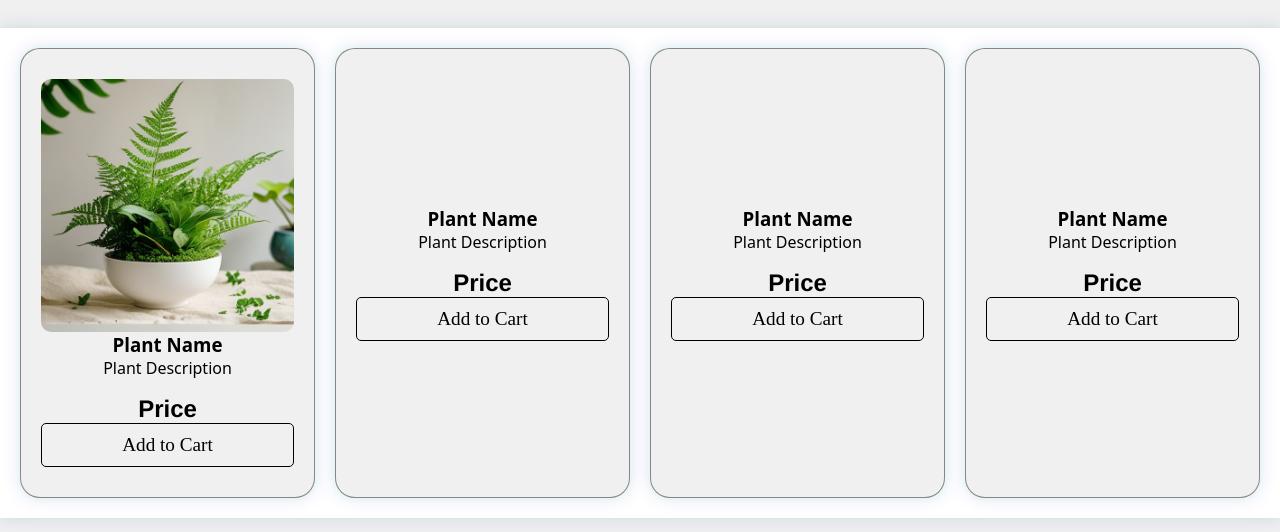
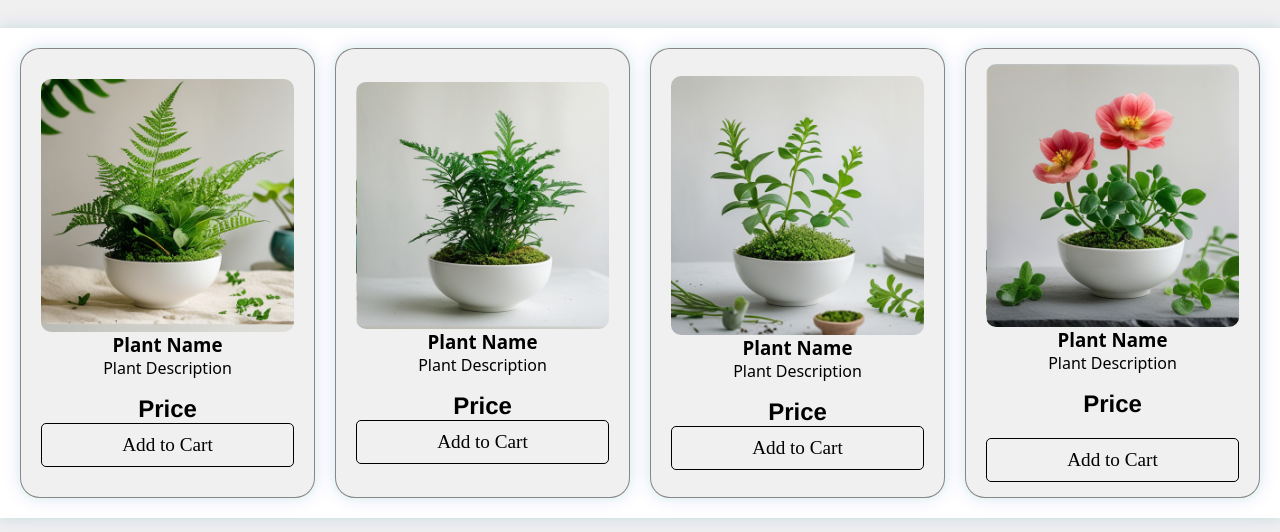
Before and after one commit to AkshatRaval/E-Commerce-Website, a plain HTML site: page views/index.html in a window 1280 px wide. Shown: the part 2751-3283 px from the top of the page. Drawn offline with nearby package versions, Linux system fonts and the light colour scheme; a web font is replaced by a local one.

Commit message:
Added Offer products

```diff
--- a/views/index.html
+++ b/views/index.html
@@ -196,8 +196,9 @@
             </div>
         </div>
         <div class="offer-product-card">
+
             <div class="insideArea columnFlex">
-                <img src="">
+                <img src="../public/assets/medico-plant-2.jpg">
                 <h3>Plant Name</h3>
                 <p>Plant Description</p>
                 <h1 class="TextClass">Price</h1>
@@ -206,7 +207,7 @@
         </div>
         <div class="offer-product-card">
             <div class="insideArea columnFlex">
-                <img src="">
+                <img src="../public/assets/medico-plant-3.jpg">
                 <h3>Plant Name</h3>
                 <p>Plant Description</p>
                 <h1 class="TextClass">Price</h1>
@@ -215,11 +216,11 @@
         </div>
         <div class="offer-product-card">
             <div class="insideArea columnFlex">
-                <img src="">
+                <img src="../public/assets/medico-plant-4.jpg">
                 <h3>Plant Name</h3>
                 <p>Plant Description</p>
-                <h1 class="TextClass">Price</h1>
-                <button class="buyButtonClass ">Add to Cart</button>
+                <h1 class="TextClass margin20">Price</h1>
+                <button class="buyButtonClass">Add to Cart</button>
             </div>
         </div>
     </div>
```
